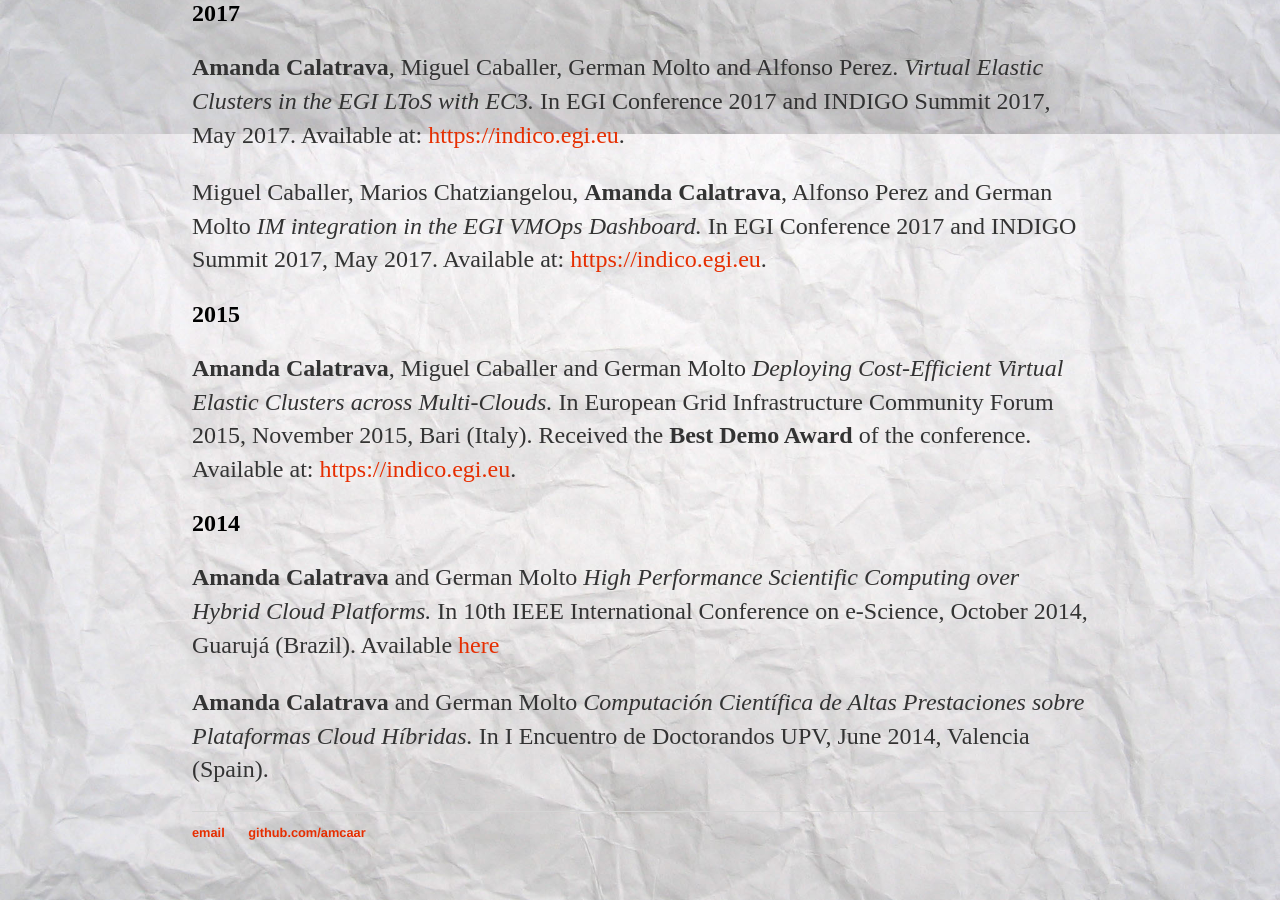
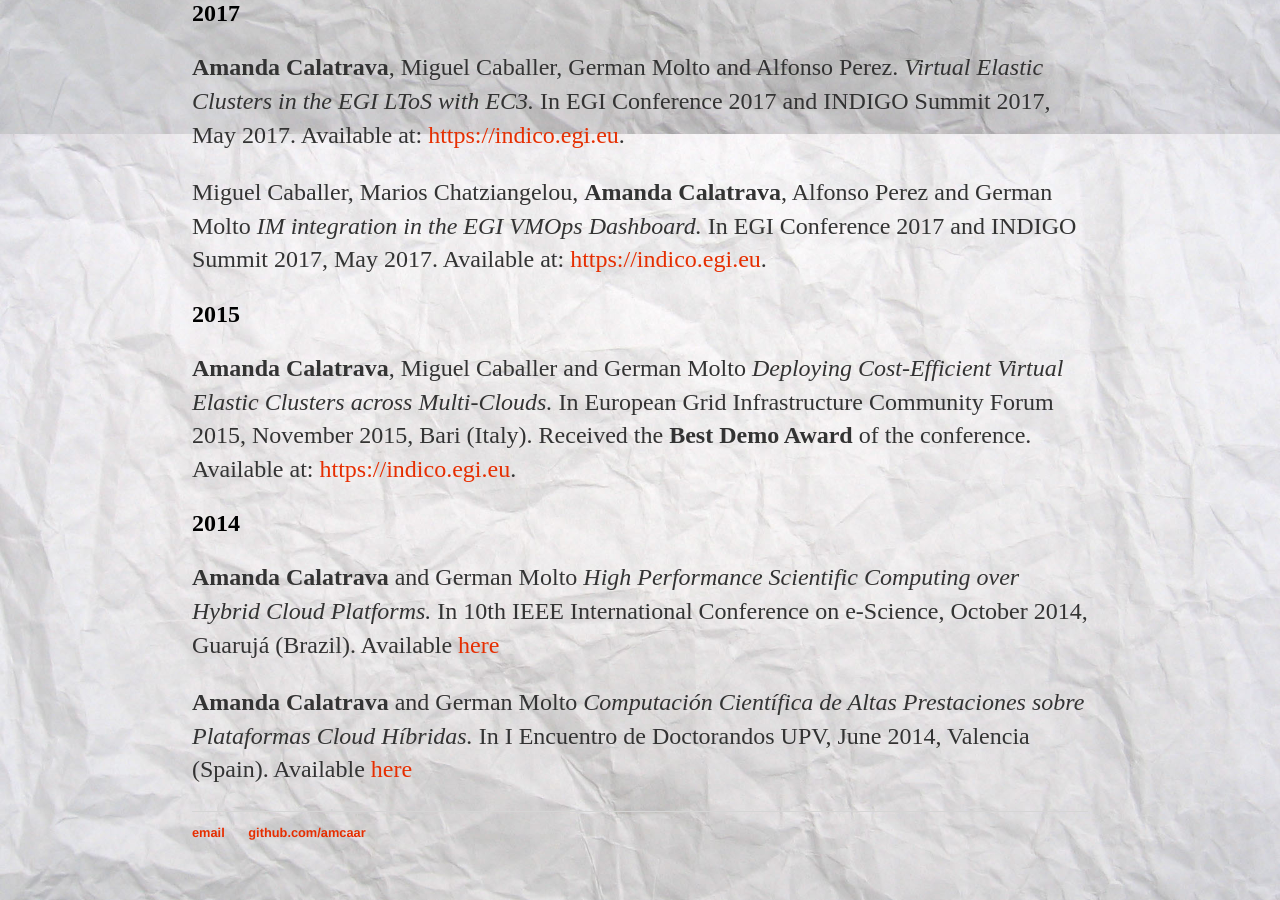
Before and after one commit to amcaar/amcaar.github.io, a Jekyll site: the page built from cv/index.html, in a window 1280 px wide and 900 px high, scrolled down 1786 px. Built offline with Jekyll 4.4.1, drawn with Linux system fonts in a browser that asks for light colours.

Commit message:
Update index.html

```diff
--- a/cv/index.html
+++ b/cv/index.html
@@ -81,7 +81,8 @@ title: Publications of Amanda Calatrava
 
 		<p> <strong>Amanda Calatrava</strong> and German Molto
 			<em>Computación Científica de Altas Prestaciones sobre Plataformas Cloud Híbridas.</em>
-			In I Encuentro de Doctorandos UPV, June 2014, Valencia (Spain).</p>
+			In I Encuentro de Doctorandos UPV, June 2014, Valencia (Spain).
+		        Available <a class="link" href="http://www.upv.es/contenidos/ENCDOC/info/U0657401.pdf">here</a></p>
 
 
 		<!--<h1>Work in progress...</h1>
```
